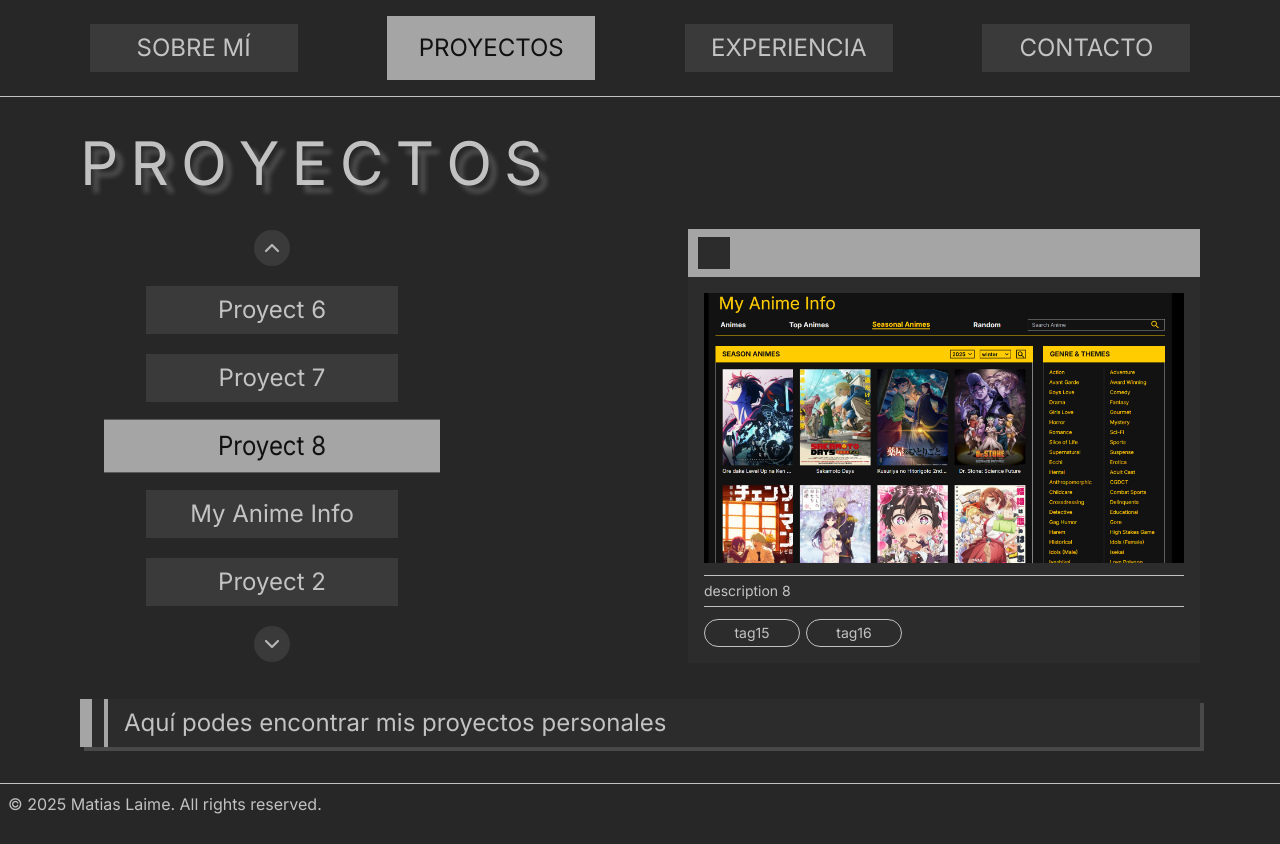
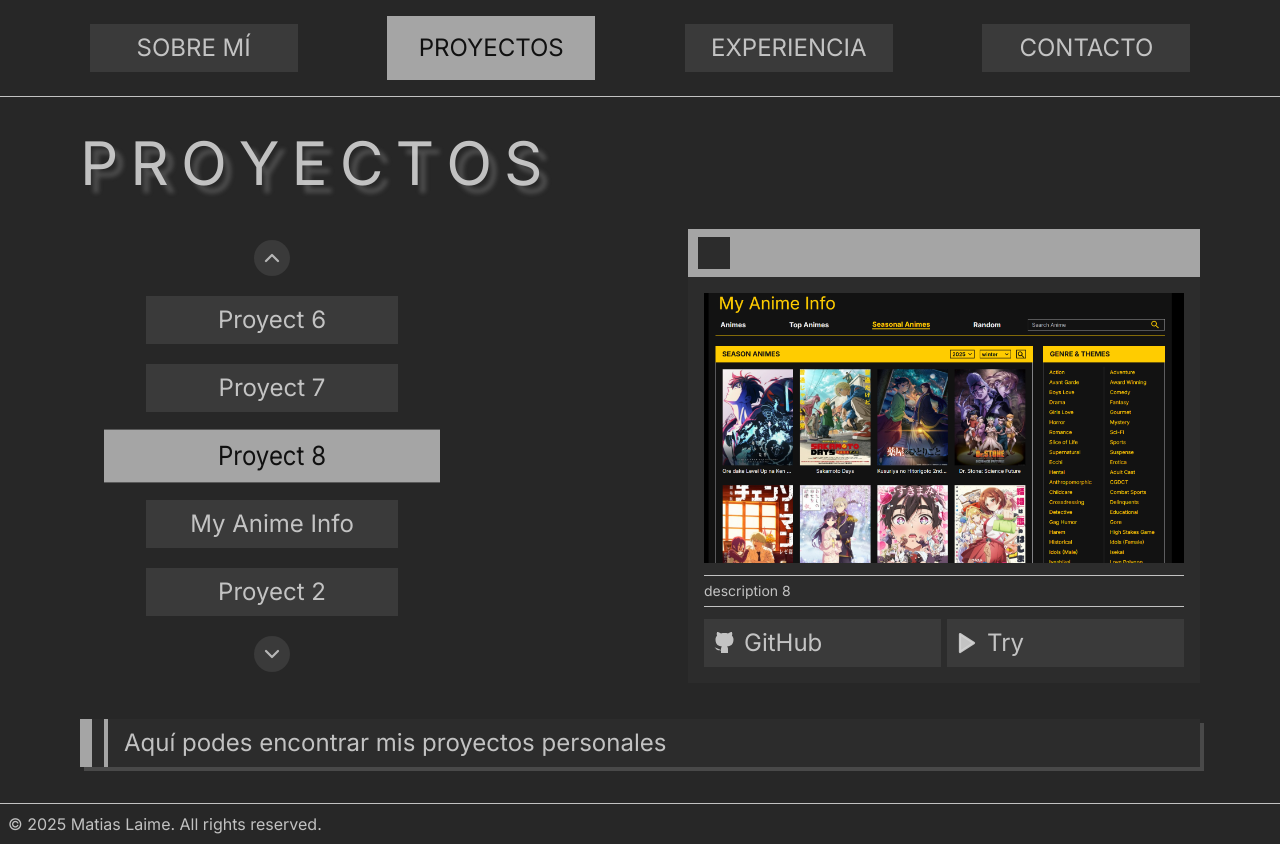
Before and after one commit to matulai/Portfolio, a Next.js app: page /proyects in a window 1280 px wide. Built offline with nearby package versions, Linux system fonts and the light colour scheme.

Commit message:
Refactor: change tags to urls to try it and see the repo on github

```diff
--- a/src/components/ProyectCard.tsx
+++ b/src/components/ProyectCard.tsx
@@ -1,5 +1,7 @@
 import type Proyect from "@/types/proyect";
+import Github from "@/components/Github";
 import Image from "next/image";
+import Play from "@/components/Play";
 
 interface ProyectCardProps {
   proyect: Proyect;
@@ -21,15 +23,25 @@ const ProyectCard = ({ proyect }: ProyectCardProps) => {
       <p className="py-2 border-t border-b border-grey-light">
         {proyect.description}
       </p>
-      <div className="flex items-center gap-1.5">
-        {proyect.tags.map((tag, index) => (
-          <span
-            key={index}
-            className="text-center p-1.5 w-24 border rounded-full border-grey-light 2xl:w-28"
-          >
-            {tag}
-          </span>
-        ))}
+      <div className="flex items-center gap-1.5 ">
+        <a
+          href={proyect.githubURL}
+          target="_blank"
+          rel="noopener noreferrer"
+          className="flex justify-start items-center gap-2 w-full p-1.5 cursor-pointer text-xl truncate bg-dark-light hover:bg-grey-dark hover:text-black md:text-2xl md:p-2 2xl:text-4xl 2xl:p-3"
+        >
+          <Github />
+          <span>GitHub</span>
+        </a>
+        <a
+          href={proyect.liveURL}
+          target="_blank"
+          rel="noopener noreferrer"
+          className="flex justify-start items-center gap-2 w-full p-1.5 cursor-pointer text-xl truncate bg-dark-light hover:bg-grey-dark hover:text-black md:text-2xl md:p-2 2xl:text-4xl 2xl:p-3"
+        >
+          <Play />
+          <span>Try</span>
+        </a>
       </div>
     </div>
   );
--- a/src/components/ProyectsInfo.tsx
+++ b/src/components/ProyectsInfo.tsx
@@ -10,21 +10,24 @@ const proyects: Proyect[] = [
     title: "Proyect 6",
     description: "description 6",
     image: "/images/my-anime-info.webp",
-    tags: ["tag13", "tag14"],
+    githubURL: "",
+    liveURL: "",
   },
   {
     id: 7,
     title: "Proyect 7",
     description: "description 7",
     image: "/images/my-anime-info.webp",
-    tags: ["tag13", "tag14"],
+    githubURL: "",
+    liveURL: "",
   },
   {
     id: 8,
     title: "Proyect 8",
     description: "description 8",
     image: "/images/my-anime-info.webp",
-    tags: ["tag15", "tag16"],
+    githubURL: "",
+    liveURL: "",
   },
   {
     id: 1,
@@ -32,35 +35,40 @@ const proyects: Proyect[] = [
     description:
       "This is an anime info app, it uses the Jikan API to get the data and React to build the UI and TypeScript to type the data.",
     image: "/images/my-anime-info.webp",
-    tags: ["React", "TypeScript"],
+    githubURL: "",
+    liveURL: "",
   },
   {
     id: 2,
     title: "Proyect 2",
     description: "description 2",
     image: "/images/my-anime-info.webp",
-    tags: ["tag3", "tag4"],
+    githubURL: "",
+    liveURL: "",
   },
   {
     id: 3,
     title: "Proyect 3",
     description: "description 3",
     image: "/images/my-anime-info.webp",
-    tags: ["tag5", "tag6"],
+    githubURL: "",
+    liveURL: "",
   },
   {
     id: 4,
     title: "Proyect 4",
     description: "description 4",
     image: "/images/my-anime-info.webp",
-    tags: ["tag7", "tag8"],
+    githubURL: "",
+    liveURL: "",
   },
   {
     id: 5,
     title: "Proyect 5",
     description: "description 5",
     image: "/images/my-anime-info.webp",
-    tags: ["tag9", "tag10"],
+    githubURL: "",
+    liveURL: "",
   },
 ];
 
--- a/src/types/proyect.tsx
+++ b/src/types/proyect.tsx
@@ -3,7 +3,8 @@ interface Proyect {
   title: string;
   description: string;
   image: string;
-  tags: string[];
+  githubURL: string;
+  liveURL: string;
 }
 
 export default Proyect;
```
